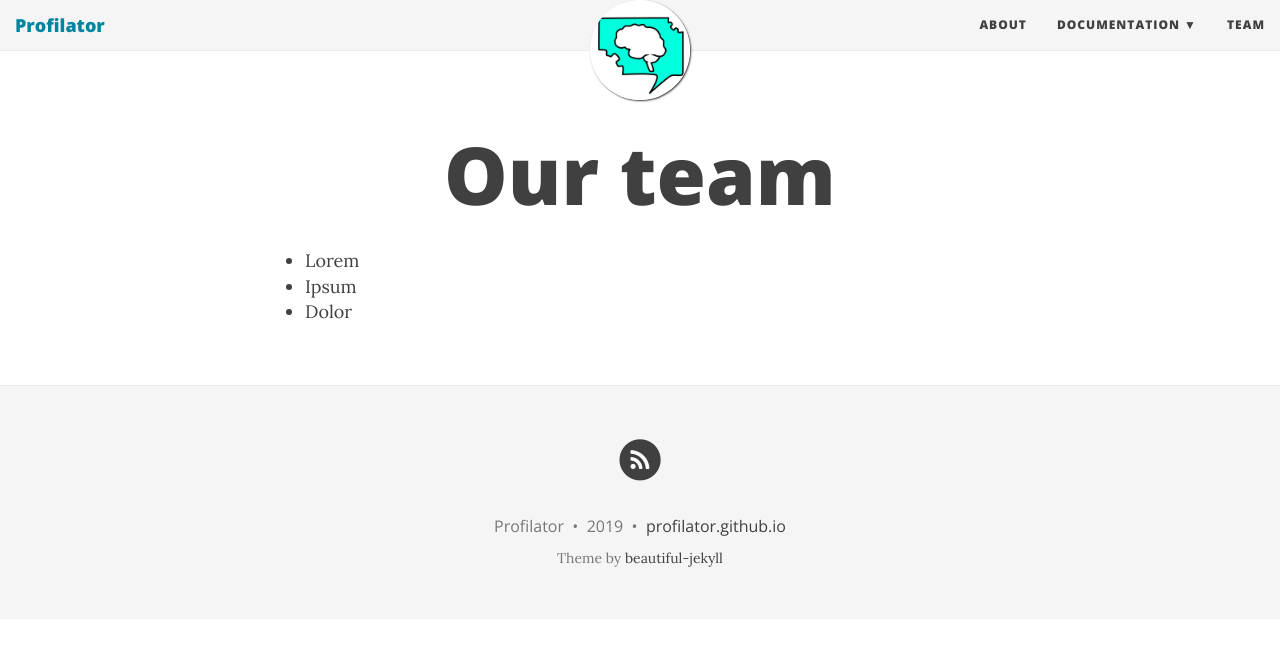
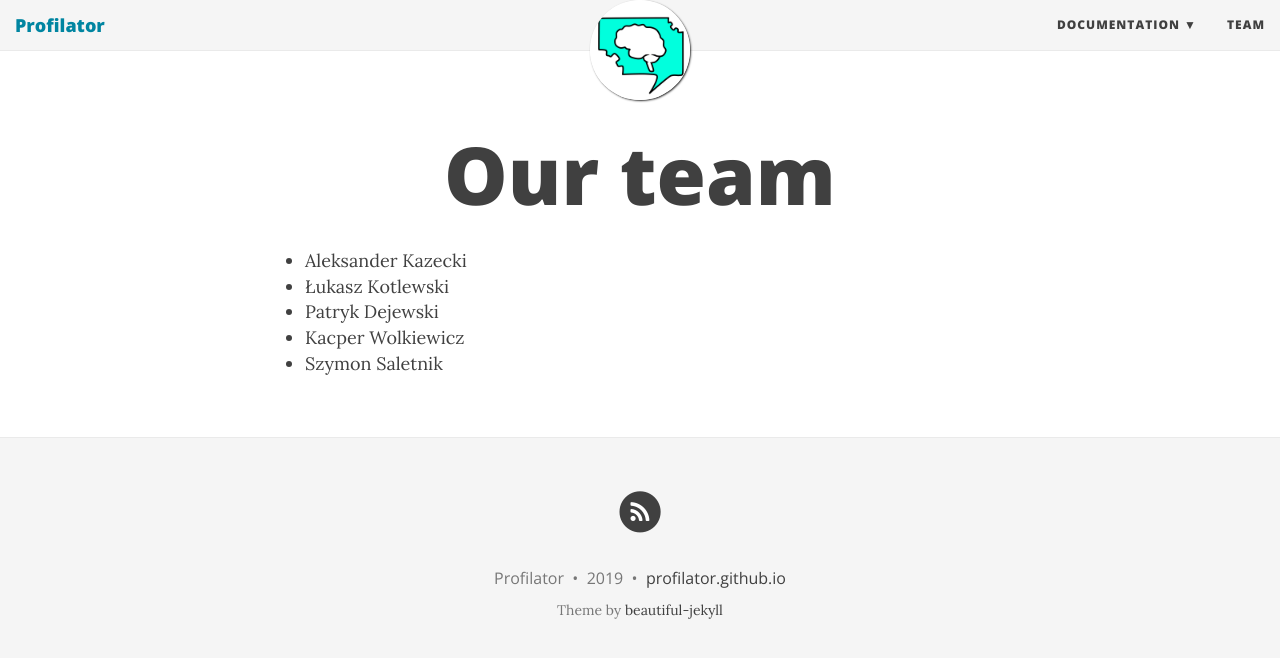
Before and after one commit to profilator/profilator.github.io, a Jekyll site: the page built from team.md, in a window 1280 px wide. Shown: the top 658 px of the page. Built offline with Jekyll 4.4.1, drawn with Linux system fonts in a browser that asks for light colours; nearby versions of some CDN libraries.

Commit message:
Added content

```diff
--- a/_config.yml
+++ b/_config.yml
@@ -1,4 +1,3 @@
-
 url: "https://profilator.github.io"
 baseurl: ""
 
@@ -7,7 +6,6 @@ title: Profilator
 description: Lorem ipsum dolor
 
 navbar-links:
-  About: "about"
   Documentation:
     - GitHub: "https://github.com/profilator"
   Team: "team"
@@ -43,8 +41,6 @@ url-pretty: "profilator.github.io"
 
 excerpt_length: 50
 
-# Character used to separate site title and description in HTML document title
-# and RSS feed title
 title-separator: "-"
 
 timezone: "America/Vancouver"
--- a/team.md
+++ b/team.md
@@ -3,6 +3,8 @@ layout: page
 title: Our team
 ---
 
- -  Lorem
- -  Ipsum
- -  Dolor
+ - Aleksander Kazecki
+ - Łukasz Kotlewski
+ - Patryk Dejewski
+ - Kacper Wolkiewicz
+ - Szymon Saletnik
```
Also changed, not shown: about.md (deleted, +0 -6 lines).
